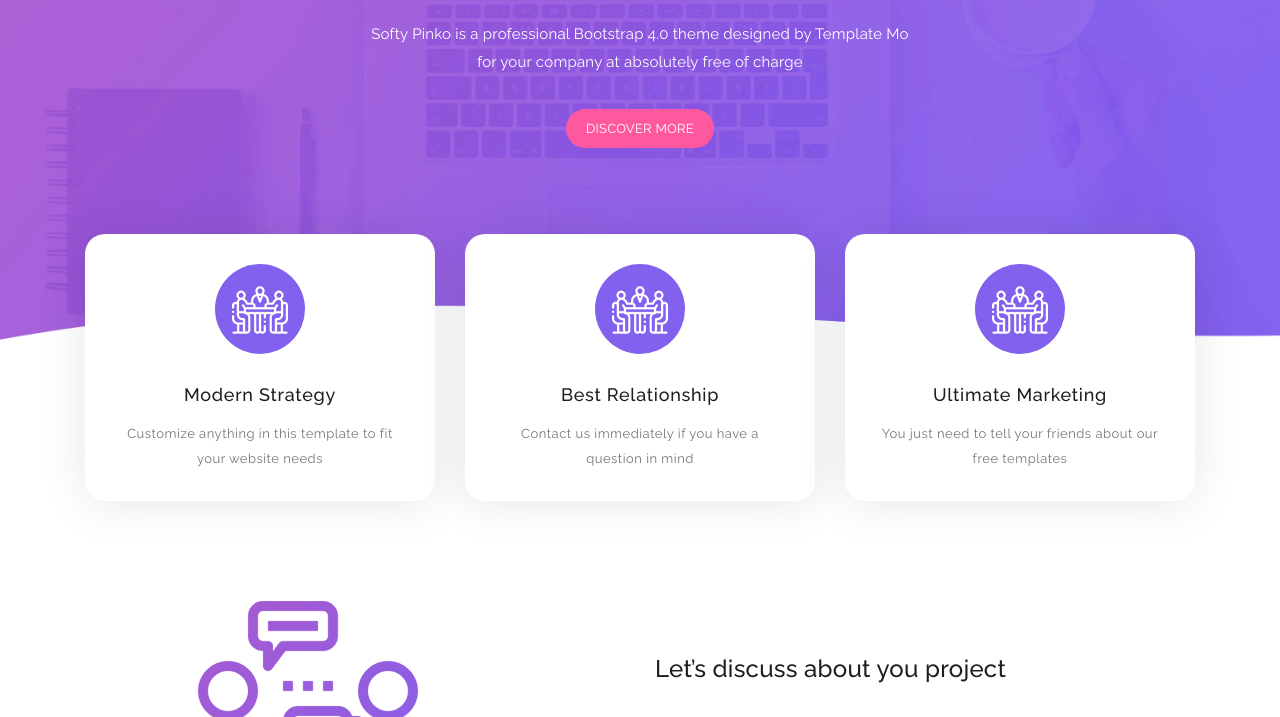
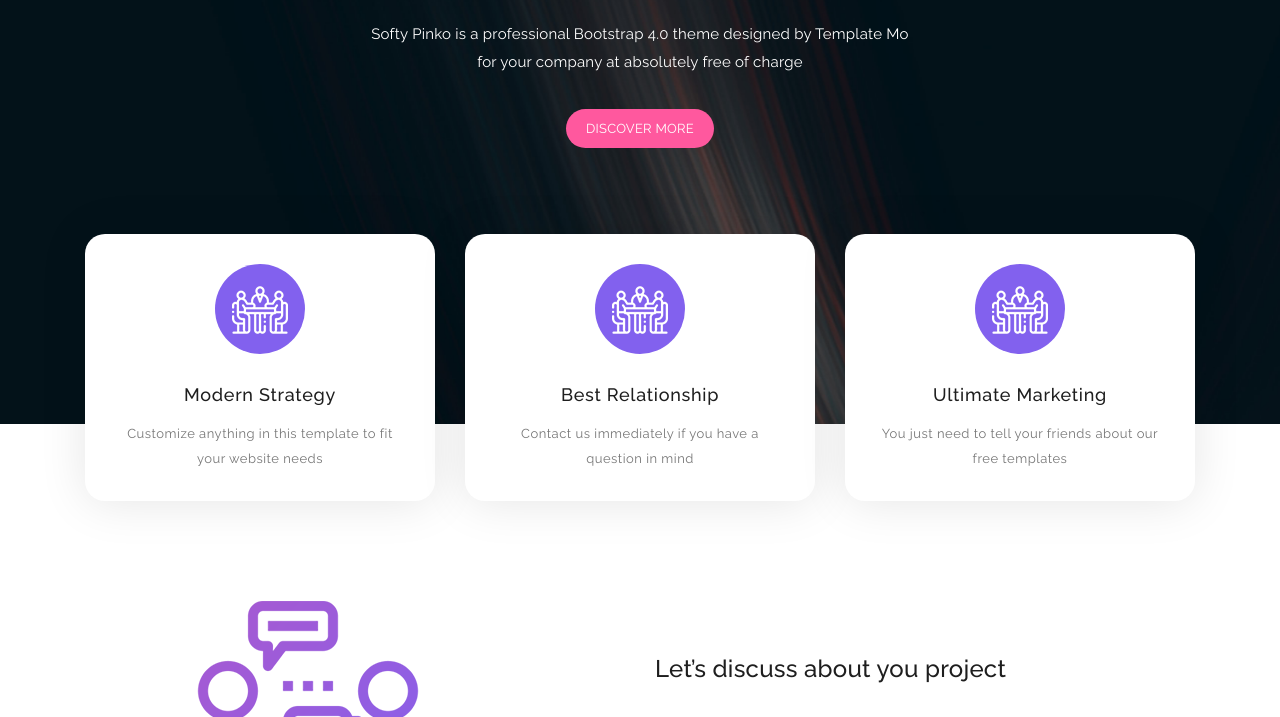
Before and after one commit to LolahMH/Lolah, a plain HTML site: page index.html in a window 1280 px wide. Shown: the part 376-1093 px from the top of the page. Drawn offline with Linux system fonts and the light colour scheme.

Commit message:
change png

```diff
--- a/assets/css/templatemo-softy-pinko.css
+++ b/assets/css/templatemo-softy-pinko.css
@@ -644,7 +644,7 @@ welcome
   display: flex;
   align-items: center;
   justify-content: center;
-  background-image: url(../images/banner-bg.png);
+  background-image: url(../images/banner-bg2.png);
   background-repeat: no-repeat;
   background-position: center center;
   background-size: cover;
```
Also changed, not shown: assets/images/banner-bg2.png (added).
